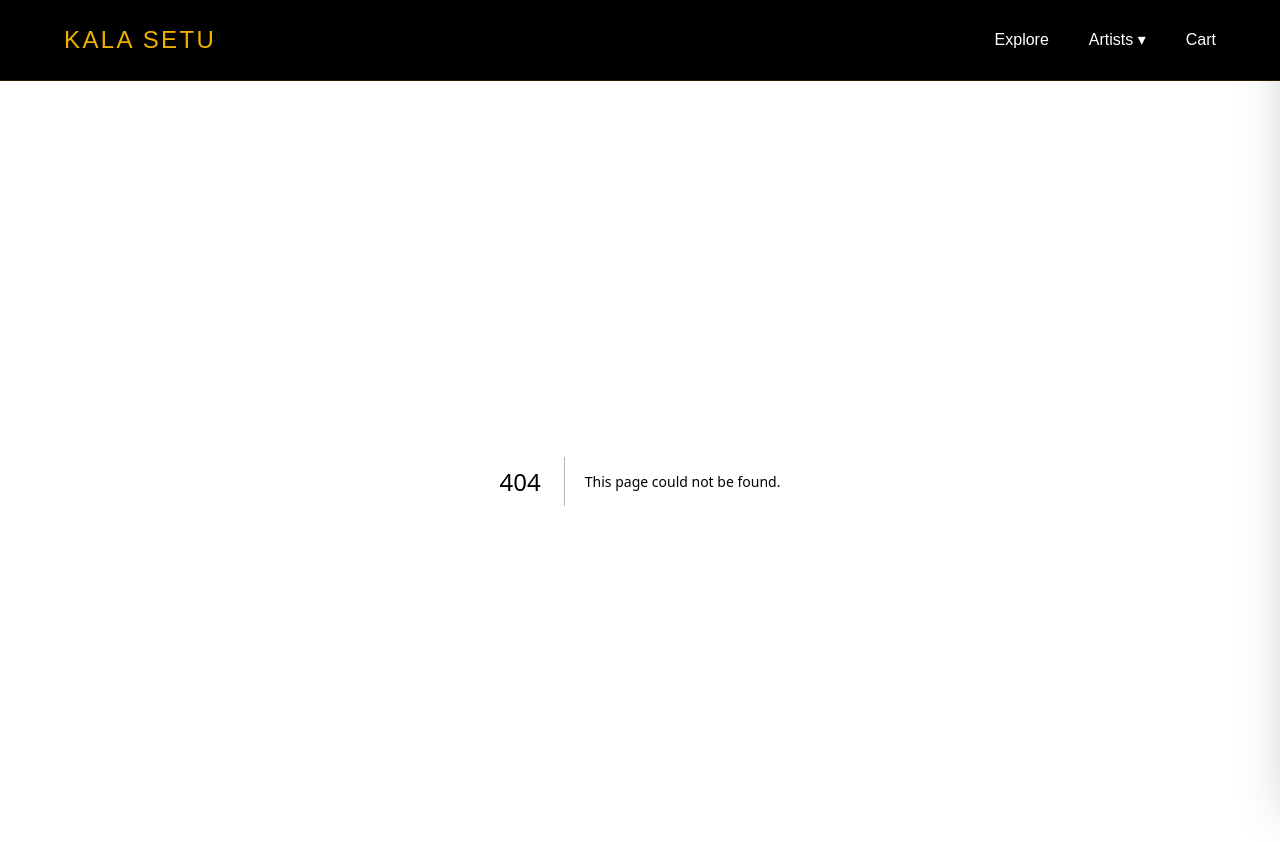
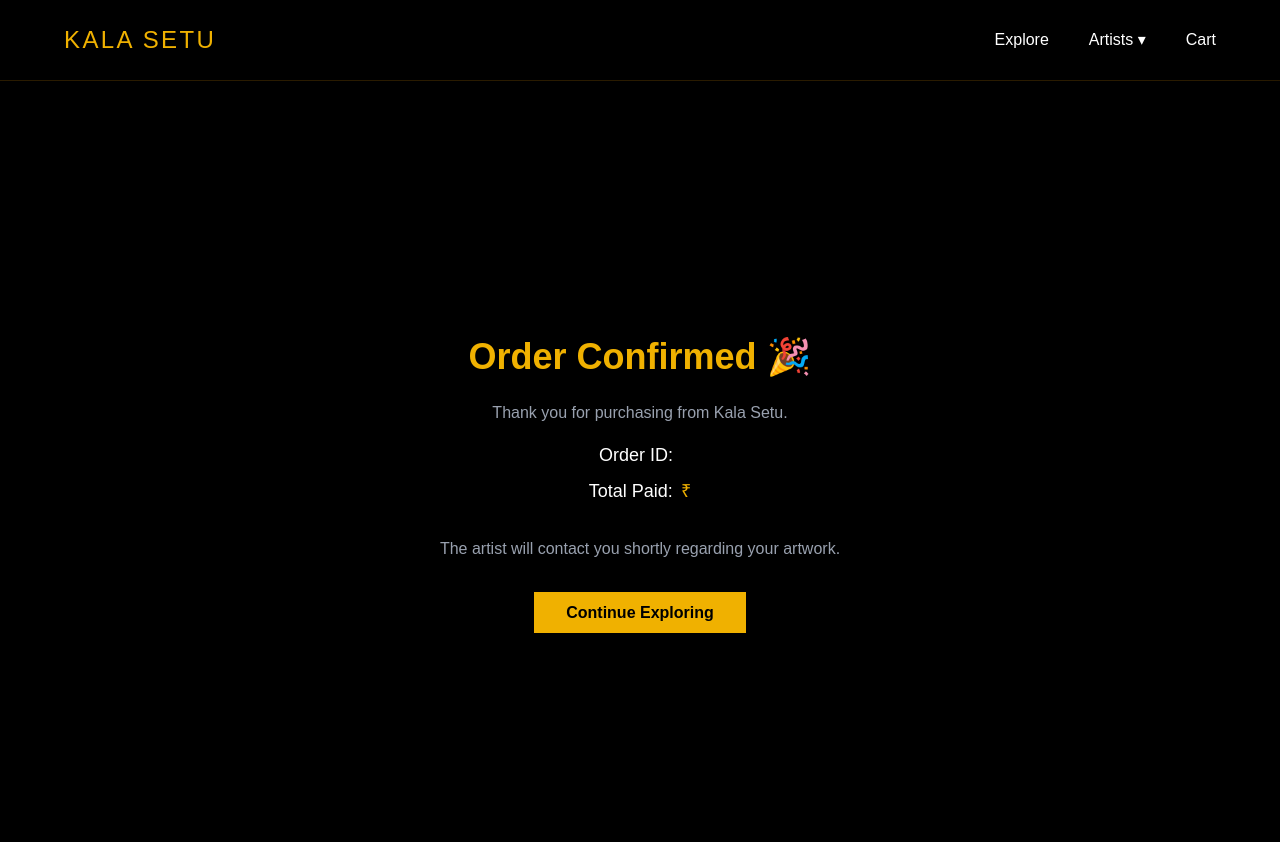
Before and after one commit to varshith385/kala-setu, a Next.js app: page /order-success in a window 1280 px wide. Before the commit this address had no page. Shown: the top 842 px of the page. Built offline with nearby package versions, Linux system fonts and the light colour scheme.

Commit message:
Checkout + order confirmation system completed

```diff
--- a/app/checkout/page.tsx
+++ b/app/checkout/page.tsx
@@ -23,15 +23,13 @@ export default function CheckoutPage() {
       return;
     }
 
-    alert("Payment Successful (Demo)");
+  const orderId = "KS" + Math.floor(Math.random() * 100000);
 
-    console.log("Order Details:", {
-      customer,
-      cart,
-      total,
-    });
+  alert("Payment Successful (Demo)");
 
-    clearCart();
+  clearCart();
+
+  window.location.href = `/order-success?orderId=${orderId}&total=${total}`;
   };
 
   return (
--- /dev/null
+++ b/app/order-success/page.tsx
@@ -0,0 +1,54 @@
+"use client";
+
+import Link from "next/link";
+import { useSearchParams } from "next/navigation";
+
+export default function OrderSuccessPage() {
+  const params = useSearchParams();
+
+  const orderId = params.get("orderId");
+  const total = params.get("total");
+
+  return (
+    <div className="min-h-screen bg-black text-white flex items-center justify-center px-6">
+
+      <div className="max-w-xl text-center">
+
+        <h1 className="text-4xl font-bold text-yellow-500 mb-6">
+          Order Confirmed 🎉
+        </h1>
+
+        <p className="text-gray-400 mb-4">
+          Thank you for purchasing from Kala Setu.
+        </p>
+
+        <p className="text-lg mb-2">
+          Order ID:
+          <span className="text-yellow-500 ml-2">
+            {orderId}
+          </span>
+        </p>
+
+        <p className="text-lg mb-8">
+          Total Paid:
+          <span className="text-yellow-500 ml-2">
+            ₹{total}
+          </span>
+        </p>
+
+        <p className="text-gray-400 mb-10">
+          The artist will contact you shortly regarding your artwork.
+        </p>
+
+        <Link
+          href="/explore"
+          className="bg-yellow-500 hover:bg-yellow-400 text-black px-8 py-3 font-semibold transition"
+        >
+          Continue Exploring
+        </Link>
+
+      </div>
+
+    </div>
+  );
+}
```
